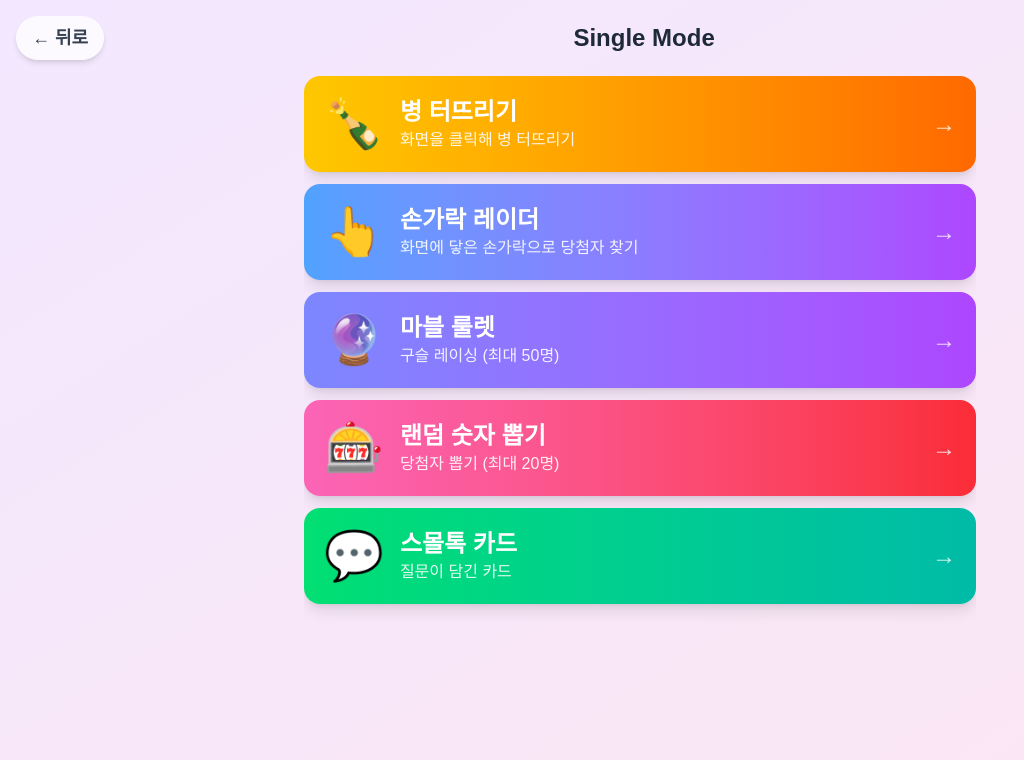
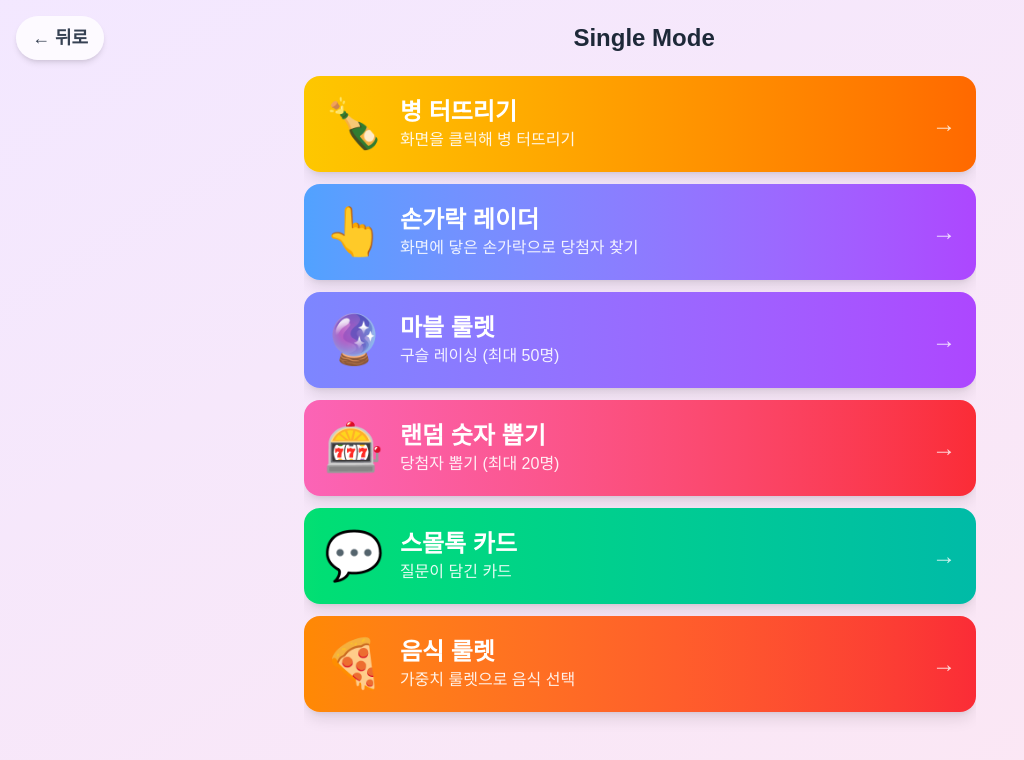
Before and after one commit to vkeh9656/stringstring, a Next.js app: page /single in a window 1280 px wide. Shown: the top 760 px of the page, without its empty margins (0-1024 px from the left). Built offline with nearby package versions, Linux system fonts and the light colour scheme.

Commit message:
Add food roulette (WeightedRoulette) to Single Mode

```diff
--- a/src/app/single/[gameId]/page.tsx
+++ b/src/app/single/[gameId]/page.tsx
@@ -6,6 +6,7 @@ import FingerRadar from '@/components/games/FingerRadar';
 import MarbleRoulette from '@/components/games/MarbleRoulette';
 import SpinRoulette from '@/components/games/SpinRoulette';
 import SmallTalkCard from '@/components/games/SmallTalkCard';
+import WeightedRoulette from '@/components/games/WeightedRoulette';
 
 // Single Mode 게임 페이지 (동적 라우팅)
 export default function SingleGamePage() {
@@ -24,6 +25,8 @@ export default function SingleGamePage() {
         return <SpinRoulette />;
       case 'small-talk-card':
         return <SmallTalkCard />;
+      case 'food-roulette':
+        return <WeightedRoulette />;
       default:
         return (
           <div className="flex min-h-screen items-center justify-center">
--- a/src/app/single/page.tsx
+++ b/src/app/single/page.tsx
@@ -43,6 +43,13 @@ export default function SingleModePage() {
       emoji: '💬',
       color: 'from-green-400 to-teal-500',
     },
+    {
+      id: 'food-roulette',
+      name: '음식 룰렛',
+      description: '가중치 룰렛으로 음식 선택',
+      emoji: '🍕',
+      color: 'from-orange-400 to-red-500',
+    },
   ];
 
   const handleGameSelect = (gameId: string) => {
```
